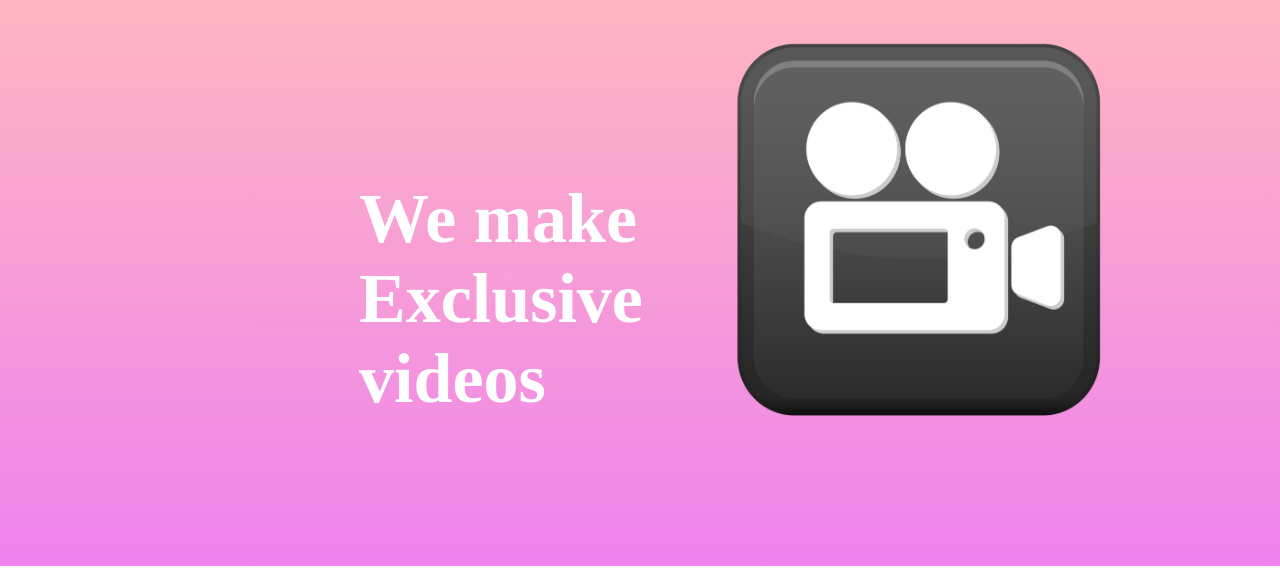
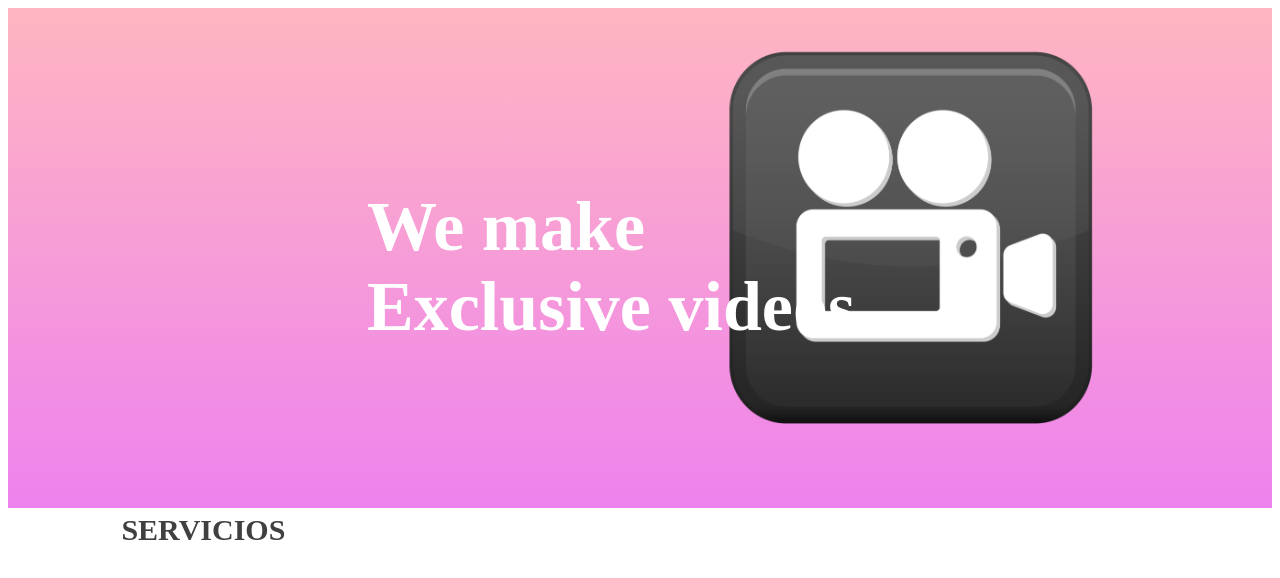
Before and after one commit to PaulVasileMiron/Multimedia, a plain HTML site: page index.html in a window 1280 px wide. Shown: the top 578 px of the page. Drawn offline with Linux system fonts and the light colour scheme.

Commit message:
Add files via upload

```diff
--- a/css/HojaEstilos.css
+++ b/css/HojaEstilos.css
@@ -1,39 +1,42 @@
 .header {
+    display: block;
+    position: relative;
     background: linear-gradient(lightpink, violet);
-    margin-top: -8px;
+    width: 100%;
+    height: 500px;
+    /*margin-top: -8px;
     margin-right: -8px;
     margin-left: -8px;
     margin-bottom: 50px;
-    padding-bottom: 100px;
+    padding-bottom: 100px;*/
 }
 
-.body{
-    color: whitesmoke;
-}
 .imagenPortada{
     position: relative;
-    padding-top: 2em;
-    padding-right: 10em;
-    margin-bottom: 1em;
+    right: 10em;
+    top: 2em;
     float: right;
 }
+
 .imgportada {
     height: 400px;
     width: 400px;
 }
 
-h1{
+
+.textoPortada{
+    position: relative;
+    float: left;
     size: 140cm;
     color: white;
+    font-size: 35px;
+    top: 3.5cm;
+    left: 9.5cm;
 
 }
 
-.textoPortada{
-    text-align: left;
-    font-size: 35px;
-    padding-top: 3.5cm;
-    padding-left: 9.5cm;
-
+.body{
+    color: whitesmoke;
 }
 
 h2{
@@ -49,7 +52,6 @@ h2{
     text-align: center;
 }
 .imgLocal, .imgCatalogo{
-
     vertical-align: middle;
     float: center;
     height: 150px;
```
